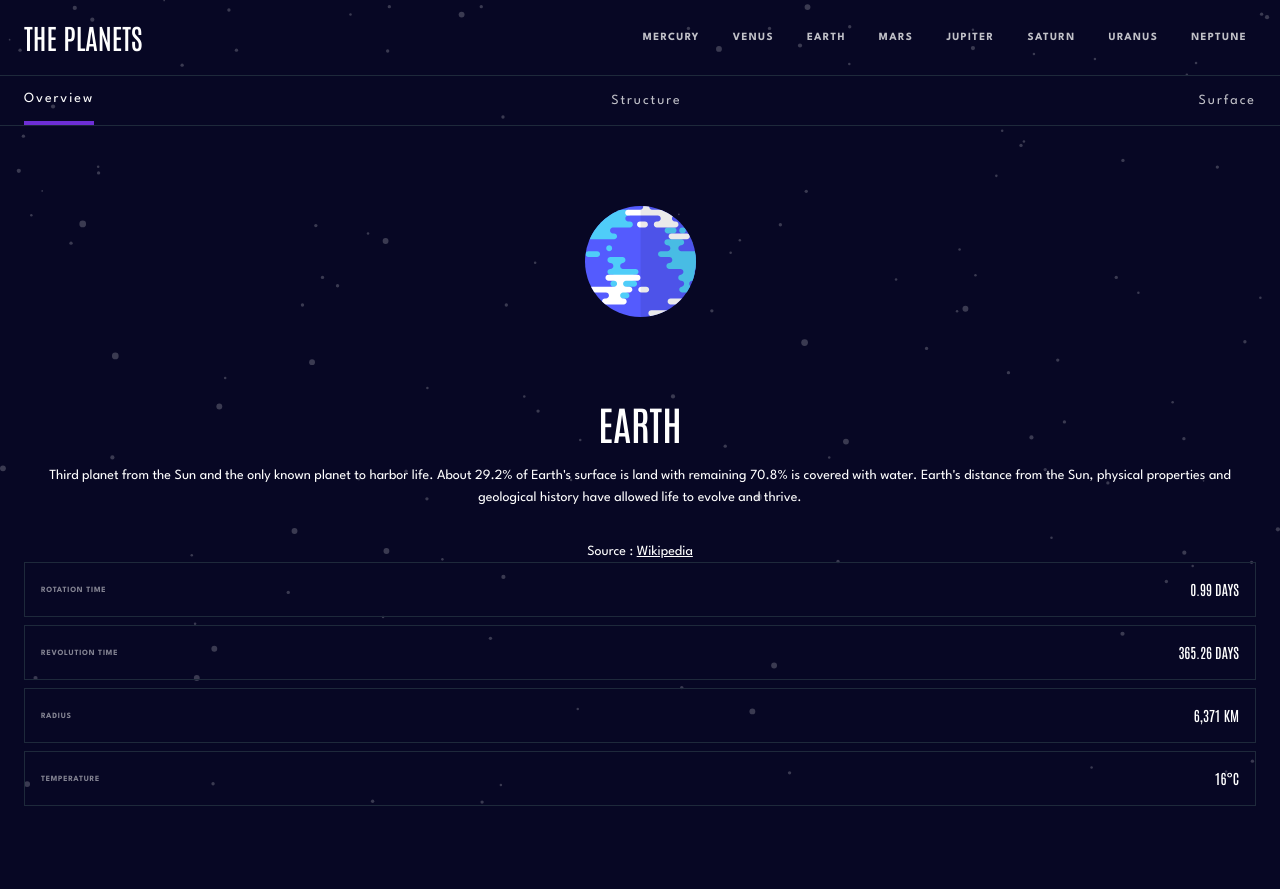
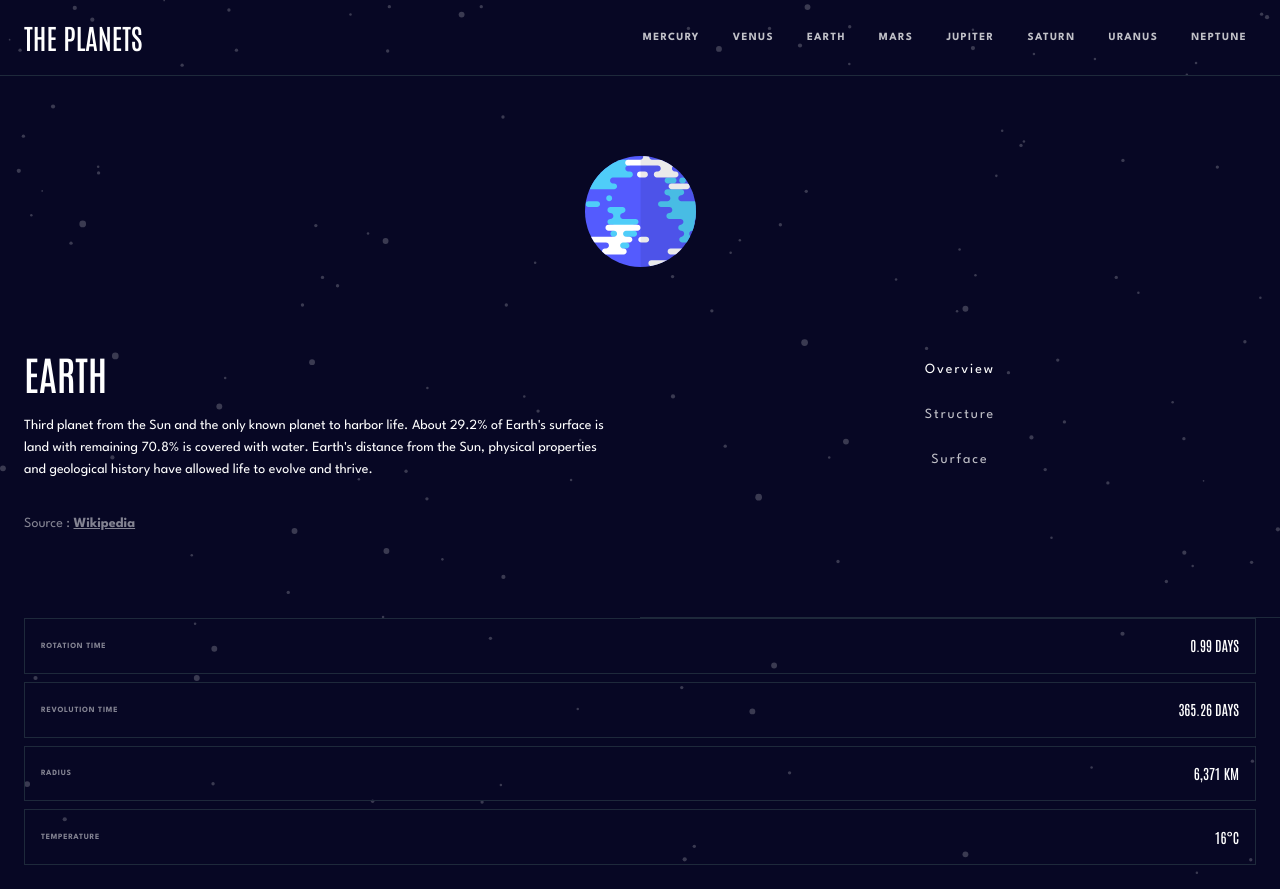
Before and after one commit to AjeaSmith/planets-fact-site, a React (Vite) app: page /Earth in a window 1280 px wide. Before the commit the page ends 806 px from the top, so only its background shows below. Built offline with nearby package versions, Linux system fonts and the light colour scheme.

Commit message:
worked on tablet view

```diff
--- a/src/App.css
+++ b/src/App.css
@@ -16,6 +16,7 @@ h4 {
 
 .planet-grid {
 	display: grid;
+	grid-template-columns: 1fr;
 	grid-template-rows: 50px auto auto auto;
 }
 
@@ -73,6 +74,12 @@ h4 {
 }
 
 /* Custom MEDIA QUEIRES */
+@media (min-width: 767px) {
+	.planet-grid {
+		grid-template-columns: 1fr 1fr;
+		grid-template-rows: 1fr 1fr 1fr;
+	}
+}
 @media (min-width: 1439px) {
 	/* Nav styles for desktop */
 	.menu-item:nth-of-type(1):hover {
--- a/src/PlanetPage.jsx
+++ b/src/PlanetPage.jsx
@@ -13,13 +13,13 @@ const PlanetPage = () => {
 			{filteredPlanets.map((d) => {
 				return (
 					<section key={d.name}>
-						<div className="planet-grid">
+						<div className="planet-grid md:grid-cols-2">
 							<TabMenu
 								name={name}
 								activeTab={activeTab}
 								setActiveTab={setActiveTab}
 							/>
-							<div className="flex">
+							<div className="flex md:col-span-3">
 								<div className="w-[111px] mx-auto my-20">
 									<img
 										src={d.images.planet}
@@ -27,7 +27,7 @@ const PlanetPage = () => {
 									/>
 								</div>
 							</div>
-							<div key={d.name}>
+							<div key={d.name} className="mb-7 md:row-start-2 md:mb-0">
 								<div
 									id="tab-content-0"
 									role="tabpanel"
@@ -35,19 +35,19 @@ const PlanetPage = () => {
 									tabIndex={activeTab === 0 ? "0" : "-1"}
 									className={`text-center px-6 ${
 										activeTab === 0 ? "block" : "hidden"
-									}`}
+									} md:text-left`}
 								>
-									<h2 className="w-full text-H2 text-center mb-4 font-normal">
+									<h2 className="w-full text-H2 text-center mb-4 font-normal md:text-left">
 										{name}
 									</h2>
 									<p className="mb-8 text-SB font-normal">
 										{d.overview.content}
 									</p>
-									<p>
+									<p className="text-white/50">
 										Source :{" "}
 										<a
 											href={d.overview.source}
-											className="underline"
+											className="underline font-bold"
 										>
 											Wikipedia
 										</a>
@@ -68,11 +68,11 @@ const PlanetPage = () => {
 									<p className="mb-8 text-SB font-normal">
 										{d.structure.content}
 									</p>
-									<p>
+									<p className="text-white/50">
 										Source :{" "}
 										<a
 											href={d.structure.source}
-											className="underline"
+											className="underline font-bold"
 										>
 											Wikipedia
 										</a>
@@ -93,18 +93,18 @@ const PlanetPage = () => {
 									<p className="mb-8 text-SB font-normal">
 										{d.geology.content}
 									</p>
-									<p>
+									<p className="text-white/50">
 										Source :{" "}
 										<a
 											href={d.geology.source}
-											className="underline"
+											className="underline font-bold"
 										>
 											Wikipedia
 										</a>
 									</p>
 								</div>
 							</div>
-							<div className="grid gap-2 uppercase px-6">
+							<div className="grid gap-2 uppercase px-6 mb-6 md:row-start-3 md:col-span-3">
 								<div className="flex justify-between border border-slate-800 p-4 items-center">
 									<p className="text-[8px] font-bold text-white/50 tracking-[0.73px]">
 										Rotation Time
--- a/src/components/TabMenu.jsx
+++ b/src/components/TabMenu.jsx
@@ -5,13 +5,13 @@ const TabMenu = ({ name, activeTab, setActiveTab }) => {
 	};
 	return (
 		<>
-			<div className="flex items-center justify-between border-b border-slate-800 px-6">
+			<div className="flex items-center justify-between border-b border-slate-800 px-6 md:col-start-2 md:row-start-2 md:flex-col md:items-stretch md:justify-normal">
 				<button
 					className={`tracking-[1.93px] inline-block ${
 						activeTab === 0
-							? `border-b-4 ${name}-border text-white`
+							? `border-b-4 ${name}-border text-white md:border-none`
 							: "text-white/75"
-					} py-3 focus:outline-none`}
+					} py-3 focus:outline-none md:block`}
 					onClick={() => handleClick(0)}
 					aria-selected={activeTab === 0 ? "true" : "false"}
 					aria-controls="tab-content-0"
@@ -24,9 +24,9 @@ const TabMenu = ({ name, activeTab, setActiveTab }) => {
 				<button
 					className={`tracking-[1.93px] inline-block ${
 						activeTab === 1
-							? `border-b-4 ${name}-border text-white`
+							? `border-b-4 ${name}-border text-white md:bg-red`
 							: "text-white/75"
-					} py-3 focus:outline-none`}
+					} py-3 focus:outline-none md:block md:border-none `}
 					onClick={() => handleClick(1)}
 					aria-selected={activeTab === 1 ? "true" : "false"}
 					aria-controls="tab-content-1"
@@ -41,7 +41,7 @@ const TabMenu = ({ name, activeTab, setActiveTab }) => {
 						activeTab === 2
 							? `border-b-4 ${name}-border text-white`
 							: "text-white/75"
-					} py-3 focus:outline-none`}
+					} py-3 focus:outline-none md:block md:border-none `}
 					onClick={() => handleClick(2)}
 					aria-selected={activeTab === 2 ? "true" : "false"}
 					aria-controls="tab-content-1"
--- a/tailwind.config.js
+++ b/tailwind.config.js
@@ -33,7 +33,7 @@ export default {
         'blueBlack': '#070724',
         'darkGray': '#38384F',
         'gray': '#838391',
-        'skyBlue': '#419EBB',
+        'mercury': '#419EBB',
         'lightOrange': '#EDA249',
         'purple': '#6f2ed6',
         'orange': '#D14C32',
```
